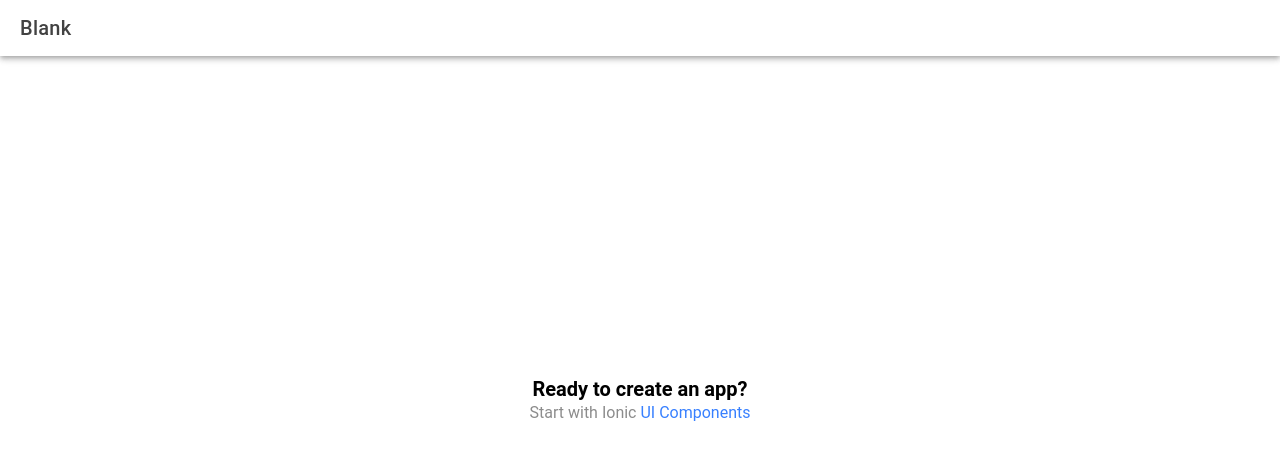
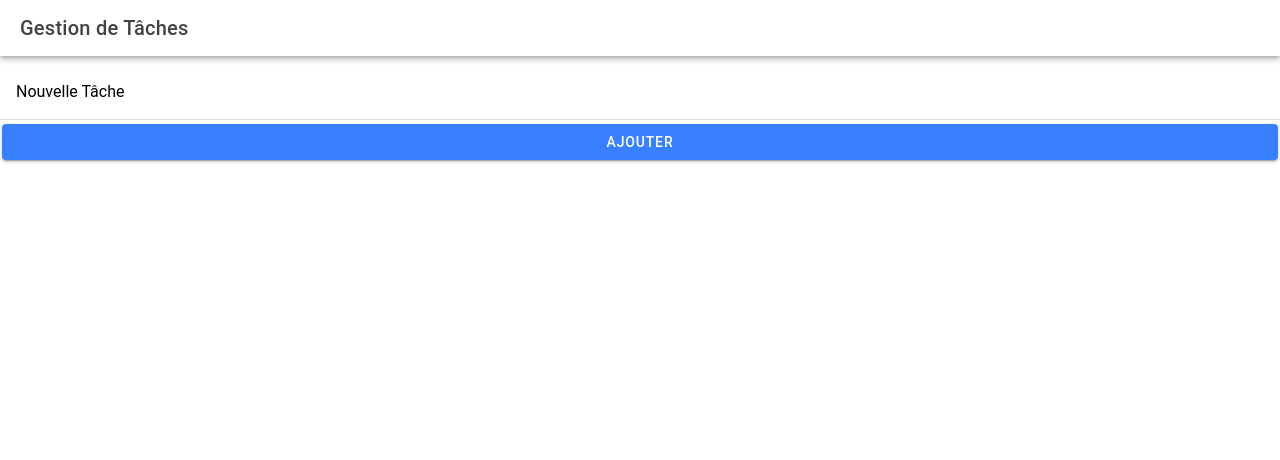
Before and after one commit to GAUTIERSebastien/MyTaskManagerIonic, a React (Vite) app: page /home in a window 1280 px wide. Shown: the top 460 px of the page. Built offline with nearby package versions, Linux system fonts and the light colour scheme.

Commit message:
Creation of the home page and TaskComponent

```diff
--- /dev/null
+++ b/db.json
@@ -0,0 +1,3 @@
+{
+  "tasks": []
+}
--- a/package.json
+++ b/package.json
@@ -4,6 +4,7 @@
   "version": "0.0.1",
   "type": "module",
   "scripts": {
+    "start-json-server": "json-server --watch db.json",
     "dev": "vite",
     "build": "tsc && vite build",
     "preview": "vite preview",
@@ -22,10 +23,12 @@
     "@types/react-router": "^5.1.20",
     "@types/react-router-dom": "^5.3.3",
     "ionicons": "^7.0.0",
+    "json-server": "^0.17.4",
     "react": "^18.2.0",
     "react-dom": "^18.2.0",
     "react-router": "^5.3.4",
-    "react-router-dom": "^5.3.4"
+    "react-router-dom": "^5.3.4",
+    "rxjs": "^7.8.1"
   },
   "devDependencies": {
     "@capacitor/cli": "5.5.1",
--- a/src/pages/Home.tsx
+++ b/src/pages/Home.tsx
@@ -1,22 +1,39 @@
-import { IonContent, IonHeader, IonPage, IonTitle, IonToolbar } from '@ionic/react';
-import ExploreContainer from '../components/ExploreContainer';
-import './Home.css';
+import React from "react";
+import {
+  IonContent,
+  IonHeader,
+  IonPage,
+  IonTitle,
+  IonToolbar,
+  IonList,
+  IonItem,
+  IonLabel,
+  IonInput,
+  IonButton,
+  IonItemSliding,
+  IonItemOption,
+  IonItemOptions,
+} from "@ionic/react";
 
 const Home: React.FC = () => {
   return (
     <IonPage>
       <IonHeader>
         <IonToolbar>
-          <IonTitle>Blank</IonTitle>
+          <IonTitle>Gestion de Tâches</IonTitle>
         </IonToolbar>
       </IonHeader>
-      <IonContent fullscreen>
-        <IonHeader collapse="condense">
-          <IonToolbar>
-            <IonTitle size="large">Blank</IonTitle>
-          </IonToolbar>
-        </IonHeader>
-        <ExploreContainer />
+      <IonContent>
+        {/* Formulaire pour ajouter une tâche */}
+        <IonList>
+          <IonItem>
+            <IonLabel position="floating">Nouvelle Tâche</IonLabel>
+            <IonInput type="text"></IonInput>
+          </IonItem>
+          <IonButton expand="block">Ajouter</IonButton>
+        </IonList>
+        {/* Liste des tâches */}
+        {/* Chaque tâche sera un IonItemSliding pour permettre des actions comme valider/invalider et supprimer */}
       </IonContent>
     </IonPage>
   );
```
Also changed, not shown: src/components/TaskComponent.tsx (added, +26 -0 lines), src/services/jsonService.ts (added, +14 -0 lines), src/components/TaskComponent.css (added), 2 other files (tests, documents, lock files or other folders).
